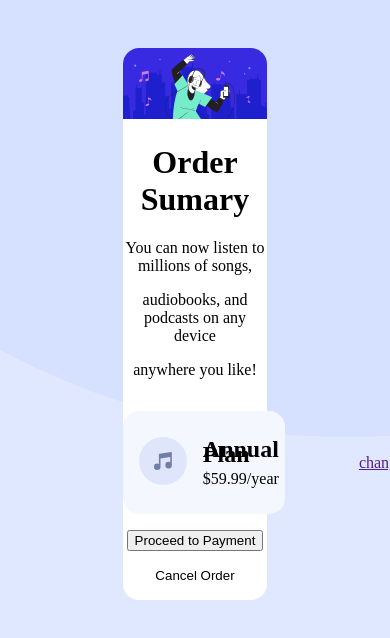
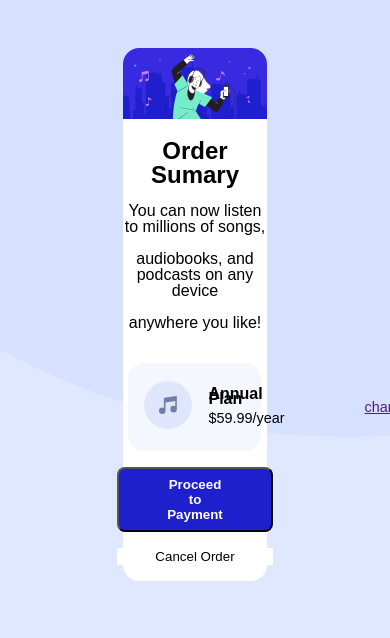
Before and after one commit to augustofaggion/order_Sumary_component, a plain HTML site: page index.html in a window 390 px wide. Shown: the top 638 px of the page. Drawn offline with Linux system fonts and the light colour scheme.

Commit message:
design finish, need add media queries

```diff
--- a/styles.css
+++ b/styles.css
@@ -8,12 +8,15 @@ body {
     box-sizing: border-box;
 }
 
+@import url('https://fonts.googleapis.com/css2?family=Red+Hat+Display:ital,wght@0,500;0,700;0,900;1,600&display=swap');
+
 .container{
     margin: 3rem auto;
     background-color: #fff;
     width: 37%;
     border-radius: 1rem;
     height: auto;
+    font-family: 'Red Hat Display', sans-serif;
 }
 .img-container{
     display: flex;
@@ -28,7 +31,18 @@ body {
 
 .introduction{
     text-align: center;
+    line-height: 1;
 }
+
+.introduction h1 {
+    font-size: 1.5rem;
+}
+
+.introduction p {
+    font-size: 1rem;
+}
+
+
 .box-plan{
     display: flex;
     flex-direction: row;
@@ -38,7 +52,7 @@ body {
     margin: 1rem auto;
     padding: 1rem;
     background-color: hsl(225, 100%, 98%);
-    width: 90%;
+    width: 70%;
     border-radius: 1rem;
 }
 
@@ -53,15 +67,33 @@ body {
 .text-plan {
     flex-grow: 1;
     line-height: .3rem  ;
+    font-size: .9rem;
+}
+
+.text-plan h2{
+    font-size: 1rem;
 }
 
 .change a{
     margin-left: 5rem;
+    font-size: .9rem;
 }
 
 .btn-box{
     display: flex;
     flex-direction: column;
+}
+
+.btn-pro {
+    background-color: #1E1FCD;
+    color: white;
+    font-weight: bold;
+    border-radius: .5rem;
+    padding: .5rem 3rem;
+}
+
+.btn-pro:hover{
+    background-color: hsl(224, 23%, 55%);
 }
 
 .btn-cancel{
@@ -72,7 +104,6 @@ body {
 }
 
 .btn-cancel:hover{
-    background-color: hsl(225, 100%, 94%);
     transition: ease-in-out .1s;
     border-radius: 1rem;
     font-size: 1rem;
```
